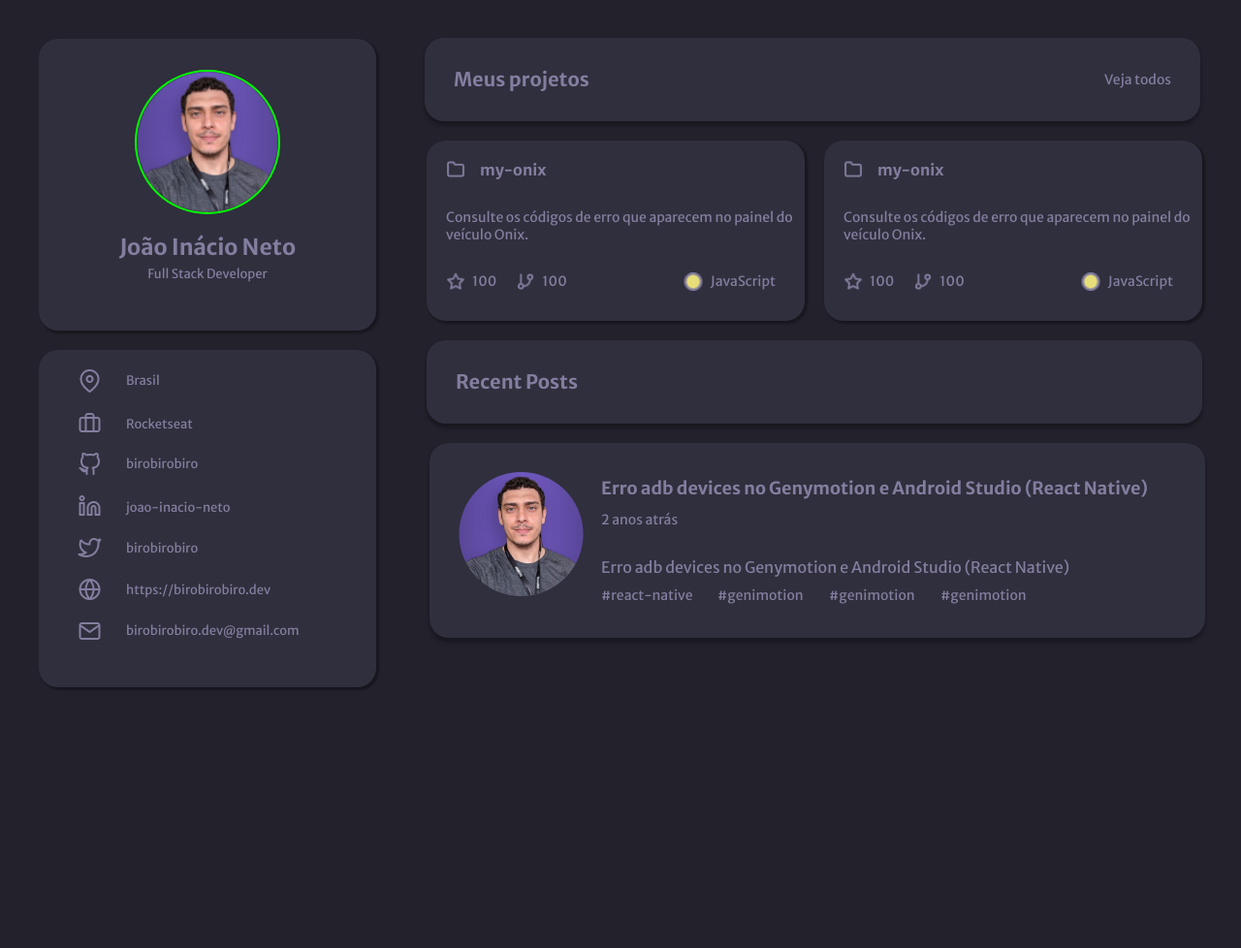
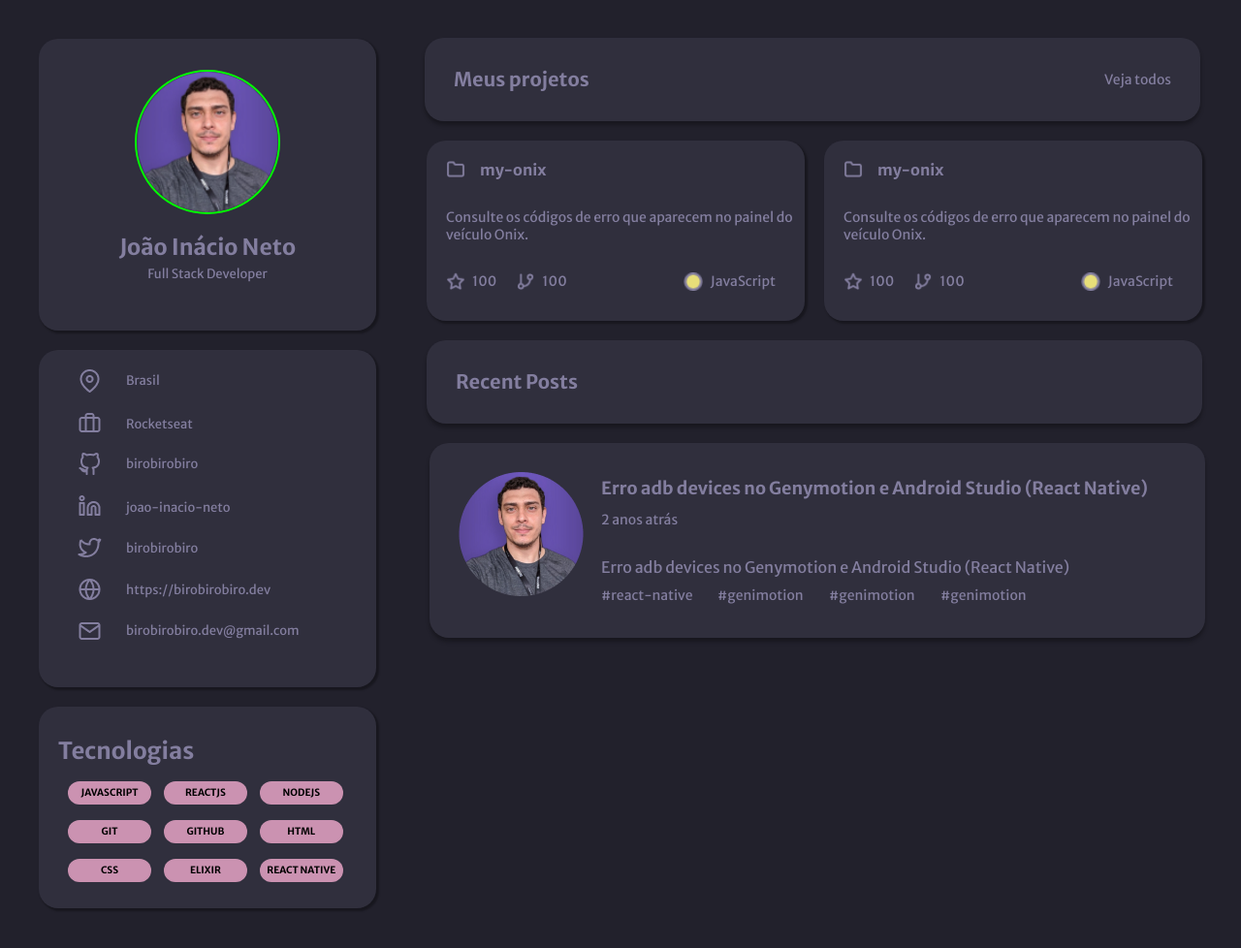
Before and after one commit to asilv4dev/rocketseat, a plain HTML site: page desafios/portfolio/index.html in a window 1280 px wide. Shown: the top 978 px of the page at 97% size. Drawn offline with Linux system fonts and the light colour scheme.

Commit message:
section-languages end

```diff
--- a/desafios/portfolio/css/estilo.css
+++ b/desafios/portfolio/css/estilo.css
@@ -420,3 +420,47 @@ body {
     color: var(--text-color);
     font-size: 14px
  }
+/*end*/
+/*start*/
+
+.languages {
+    position: relative;
+    left: 40px;
+    bottom: 1094px;
+    width: 348px;
+    height: 208px;
+    border-radius: 20px;
+    background-color: var(--bg-cards);
+    box-shadow: 2px 2px 2px 1px rgba(0, 0, 0, 0.315);
+
+}
+
+.text-languages {
+    color: var(--text-color);
+    padding-top: 30px;
+    padding-bottom: 15px;
+    margin-left: 20px;
+
+}
+
+.space {
+    margin-left: 30px;
+    margin-bottom: 15px;
+}
+
+.space-1 {
+    margin-left: 10px;
+    margin-right: 10px;
+}
+
+.bg-color {
+    font-weight: bold;
+    font-size: 10px;
+    display: inline-block;
+    border-radius: 30px;
+    text-align: center;
+    padding: 5px;
+    width: 86px;
+    height: 24px;
+    background-color: var(--bg-techs);
+}
--- a/desafios/portfolio/index.html
+++ b/desafios/portfolio/index.html
@@ -112,6 +112,11 @@
             <div class="genimotion-2">
                 <p>#genimotion</p>
             </div>
+            <section class="languages">
+                <h2 class="text-languages">Tecnologias</h2>
+                <span class="bg-color space">JAVASCRIPT</span> <span class="bg-color space-1">REACTJS</span> <span class="bg-color">NODEJS</span> <span class="bg-color space">GIT</span> <span class="bg-color space-1">GITHUB</span> <span class="bg-color">HTML</span> <span class="bg-color space">CSS</span> <span class="bg-color space-1">ELIXIR</span> <span class="bg-color">REACT NATIVE</span>
+
+            </section>
         </section>
 
 
```
